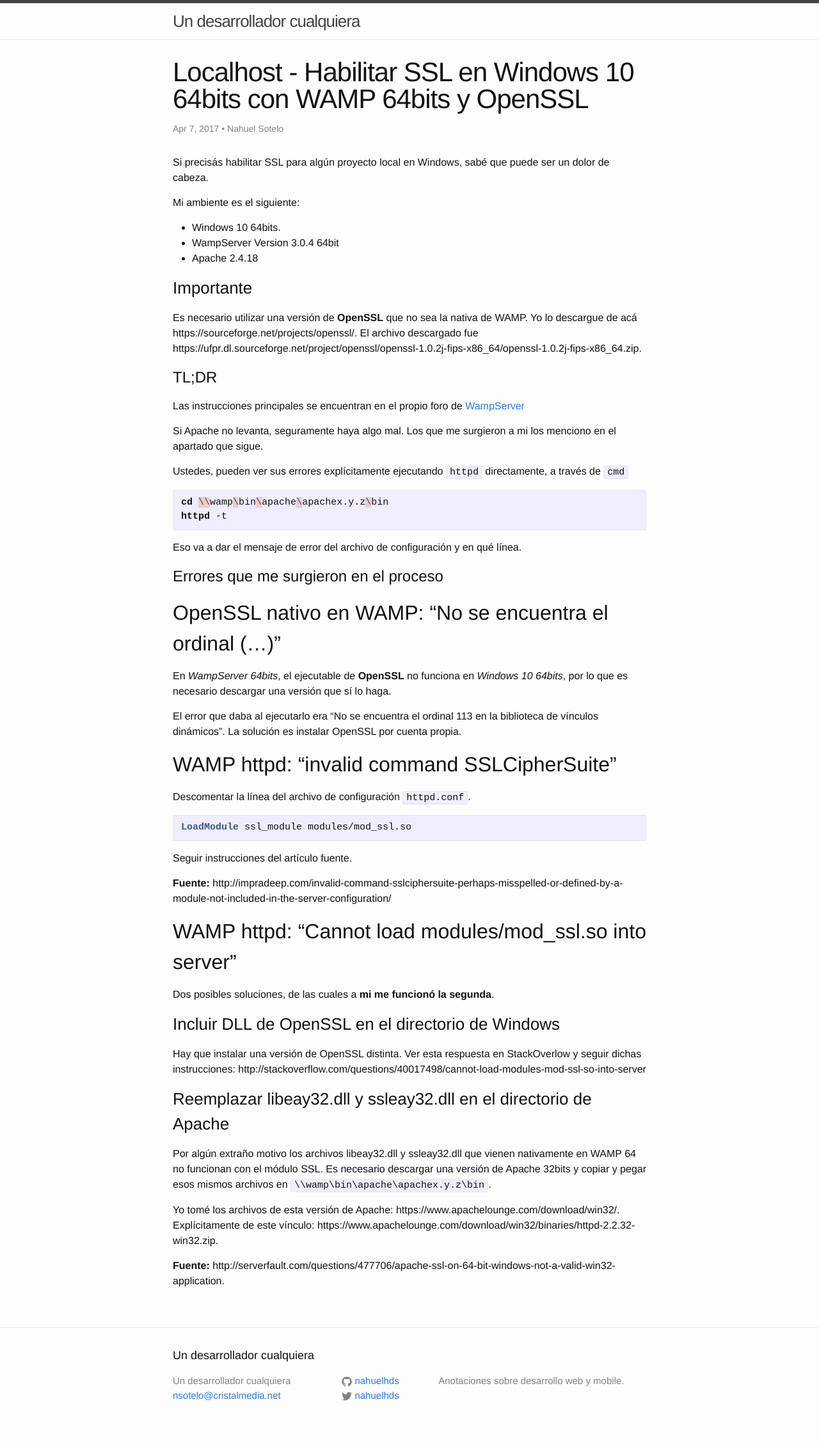
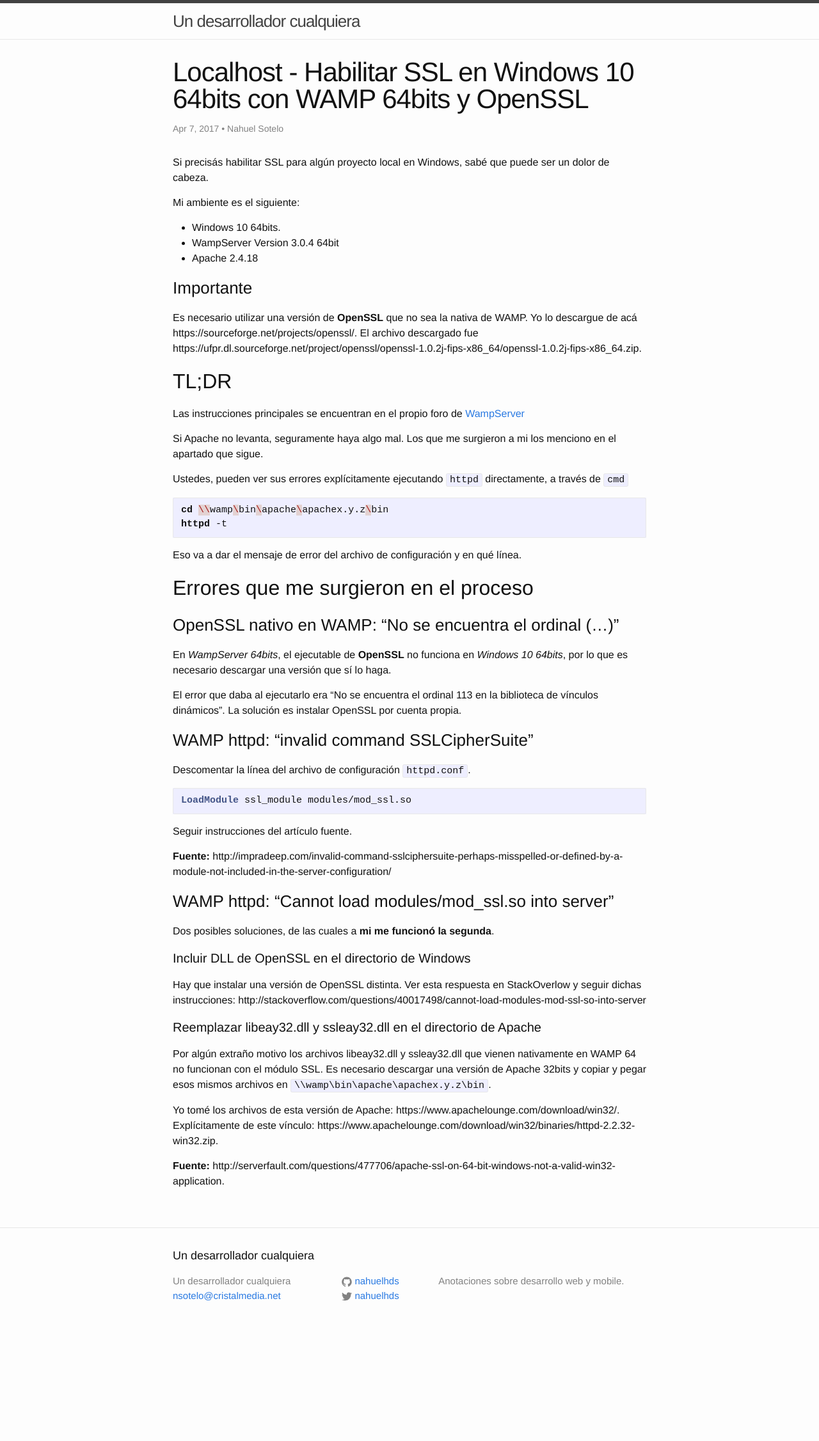
Before and after one commit to nahuelhds/nahuelhds.github.io, a Jekyll site: the page built from _posts/2017-04-07-Habilitar-SSL-en-localhost-con-WAMP-64bits-OpenSSL-y-Windows-10-64bits.md, in a window 1280 px wide. Shown: the whole page at 64% size. Built offline with Jekyll 4.4.1, drawn with Linux system fonts in a browser that asks for light colours; after the commit the page ends 2097 px from its top, so only the background shows below that.

```diff
--- a/_posts/2017-04-07-Habilitar-SSL-en-localhost-con-WAMP-64bits-OpenSSL-y-Windows-10-64bits.md
+++ b/_posts/2017-04-07-Habilitar-SSL-en-localhost-con-WAMP-64bits-OpenSSL-y-Windows-10-64bits.md
@@ -18,7 +18,7 @@ Es necesario utilizar una versión de **OpenSSL** que no sea la nativa de WAMP.
 Yo lo descargue de acá https://sourceforge.net/projects/openssl/. El archivo
 descargado fue https://ufpr.dl.sourceforge.net/project/openssl/openssl-1.0.2j-fips-x86_64/openssl-1.0.2j-fips-x86_64.zip.
 
-# TL;DR
+## TL;DR
 Las instrucciones principales se encuentran en el propio foro de [WampServer](http://forum.wampserver.com/read.php?2,137505,137522#msg-137522)
 
 Si Apache no levanta, seguramente haya algo mal. Los que me surgieron a mi los
@@ -34,9 +34,9 @@ httpd -t
 
 Eso va a dar el mensaje de error del archivo de configuración y en qué línea.
 
-# Errores que me surgieron en el proceso
+## Errores que me surgieron en el proceso
 
-## OpenSSL nativo en WAMP: "No se encuentra el ordinal (...)"
+### OpenSSL nativo en WAMP: "No se encuentra el ordinal (...)"
 
 En *WampServer 64bits*, el ejecutable de **OpenSSL** no funciona
 en *Windows 10 64bits*, por lo que es necesario descargar una versión que sí lo haga.
@@ -44,7 +44,7 @@ en *Windows 10 64bits*, por lo que es necesario descargar una versión que sí l
 El error que daba al ejecutarlo era "No se encuentra el ordinal 113 en la
 biblioteca de vínculos dinámicos". La solución es instalar OpenSSL por cuenta propia.
 
-## WAMP httpd: "invalid command SSLCipherSuite"
+### WAMP httpd: "invalid command SSLCipherSuite"
 
 Descomentar la línea del archivo de configuración `httpd.conf`.
 
@@ -56,14 +56,14 @@ Seguir instrucciones del artículo fuente.
 
 **Fuente:** http://impradeep.com/invalid-command-sslciphersuite-perhaps-misspelled-or-defined-by-a-module-not-included-in-the-server-configuration/
 
-## WAMP httpd: "Cannot load modules/mod_ssl.so into server"
+### WAMP httpd: "Cannot load modules/mod_ssl.so into server"
 
 Dos posibles soluciones, de las cuales a **mi me funcionó la segunda**.
 
-### Incluir DLL de OpenSSL en el directorio de Windows
+#### Incluir DLL de OpenSSL en el directorio de Windows
 Hay que instalar una versión de OpenSSL distinta. Ver esta respuesta en StackOverlow y seguir dichas instrucciones: http://stackoverflow.com/questions/40017498/cannot-load-modules-mod-ssl-so-into-server
 
-### Reemplazar libeay32.dll y ssleay32.dll en el directorio de Apache
+#### Reemplazar libeay32.dll y ssleay32.dll en el directorio de Apache
 Por algún extraño motivo los archivos libeay32.dll y ssleay32.dll que vienen
 nativamente en WAMP 64 no funcionan con el módulo SSL. Es necesario descargar
 una versión de Apache 32bits y copiar y pegar esos mismos archivos en
```
